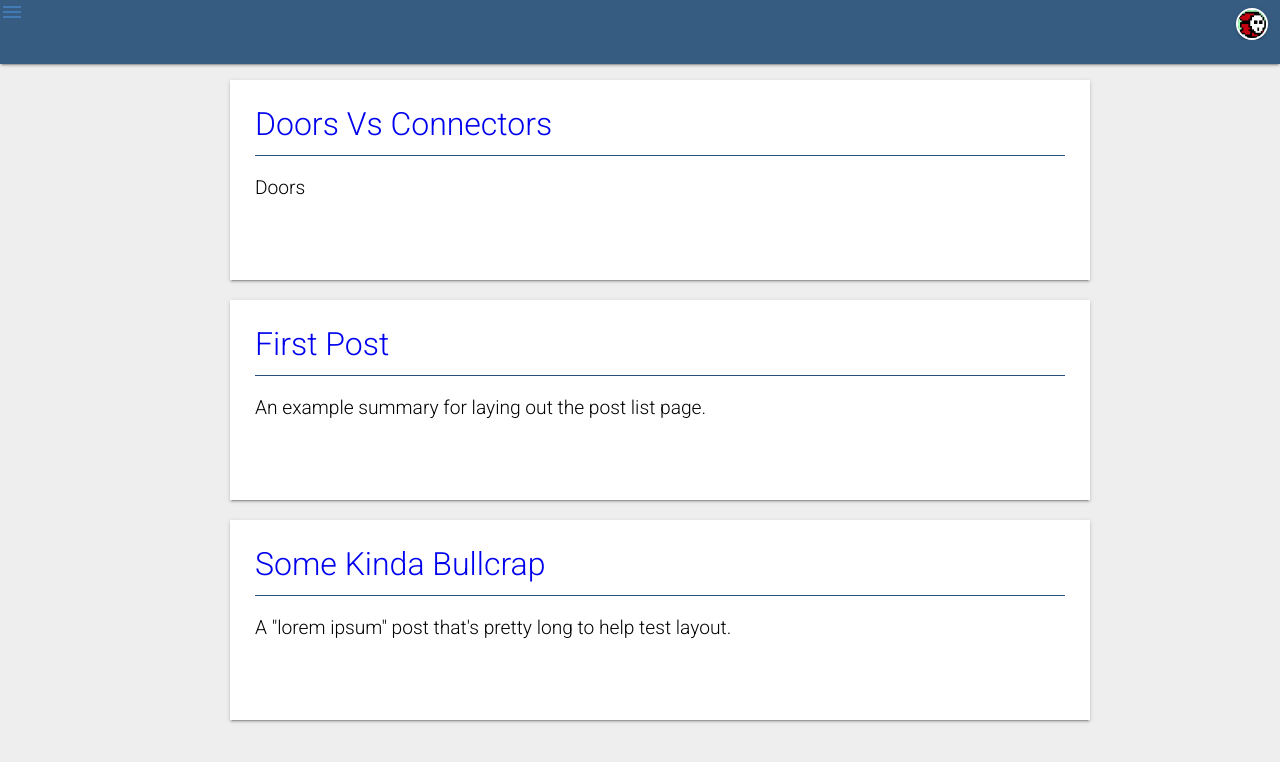
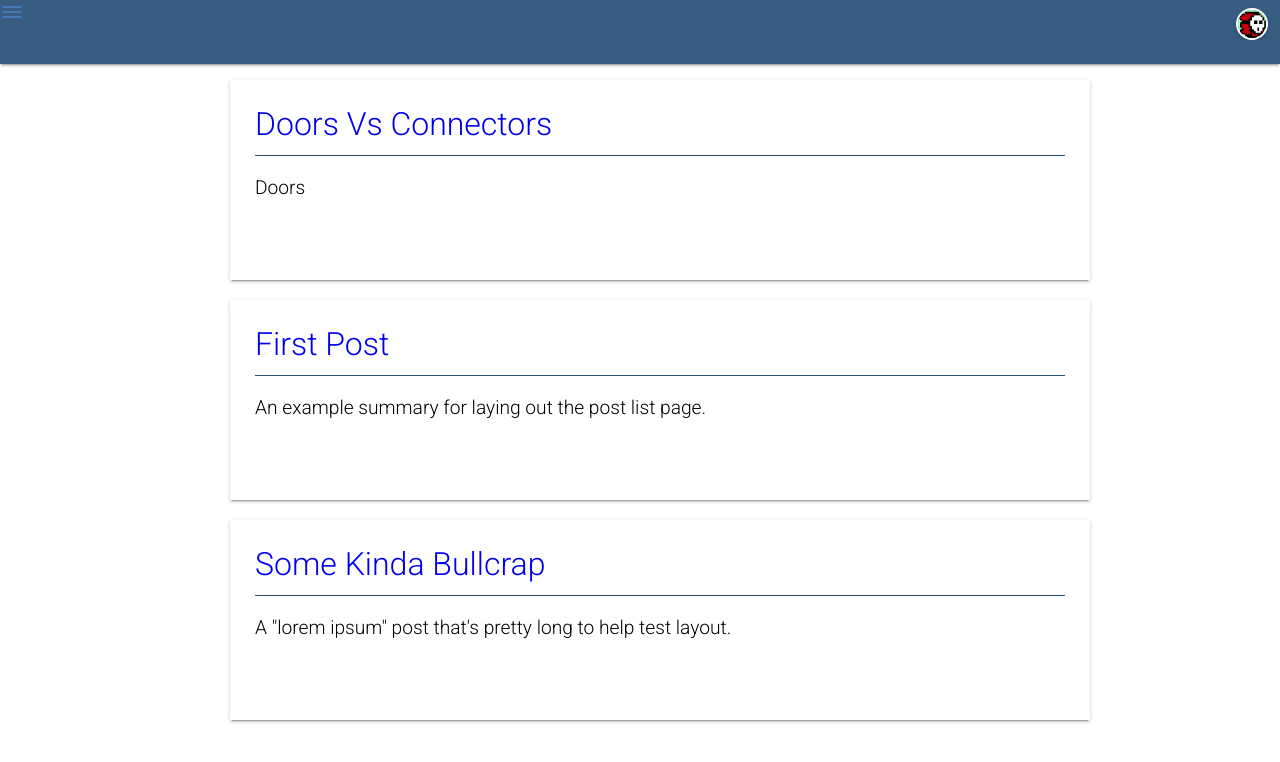
Before and after one commit to malecus/Blog, a Jekyll site: the page built from index.html, in a window 1280 px wide. Shown: the top 762 px of the page. Built offline with Jekyll 4.4.1, drawn with Linux system fonts in a browser that asks for light colours.

Commit message:
Moving colors into a new separate included file

```diff
--- /dev/null
+++ b/_sass/globals/_colors.scss
@@ -0,0 +1,3 @@
+$page-background-color: #FFF;
+
+$main-text-color: #000;
--- a/_sass/main.scss
+++ b/_sass/main.scss
@@ -1,3 +1,5 @@
+@import "globals/colors";
+
 @import url(https://fonts.googleapis.com/css?family=Roboto:300,300italic,500,500italic,700,700italic);
 @import url(https://fonts.googleapis.com/css?family=Roboto+Mono:400,400italic);
 @import url(https://fonts.googleapis.com/icon?family=Material+Icons);
@@ -18,7 +20,8 @@ body {
   font-weight: 300;
   font-size: 1.2rem;
   font-family: "Roboto", "Helvetica Neue", Arial, sans-serif;
-  background-color: $background-color;
+  background-color: $page-background-color;
+  color: $main-text-color;
 }
 
 img {
```
